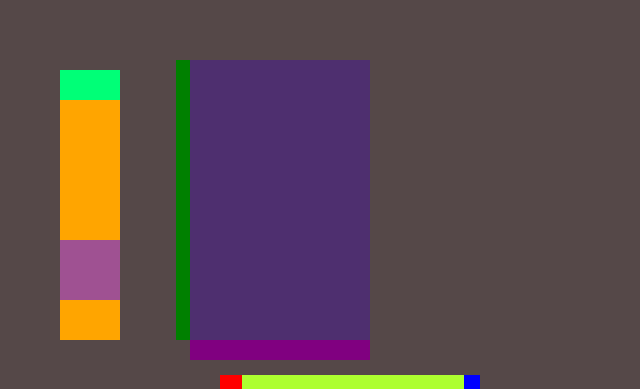
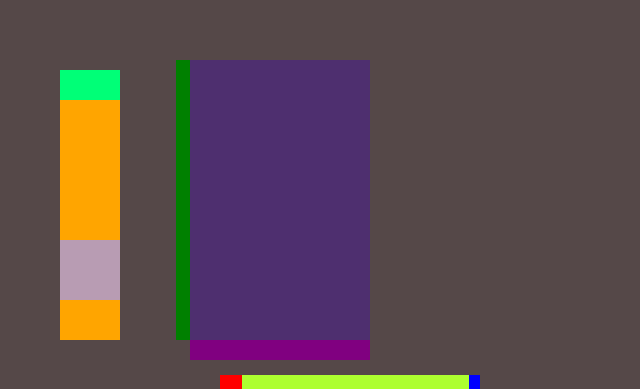
Before and after one commit to syc9459-ui/Still_life, a plain HTML site: page index.html in a window 1280 px wide. Shown: the part 510-899 px from the top of the page, without its empty margins (0-640 px from the left). Drawn offline with Linux system fonts and the light colour scheme.

Commit message:
commit changes

```diff
--- a/style.css
+++ b/style.css
@@ -22,7 +22,7 @@ body {
 #coffee-label {
   width: 60px;
   height: 60px;
-  background-color: #9f5192;
+  background-color: #b89cb3;
   position: absolute;
   bottom: 40px;
 }
@@ -73,7 +73,7 @@ body {
 }
 
 #tip {
-  width: 16px;
+  width: 11px;
   height: 14px;
   background-color: blue;
   position: absolute;
```
